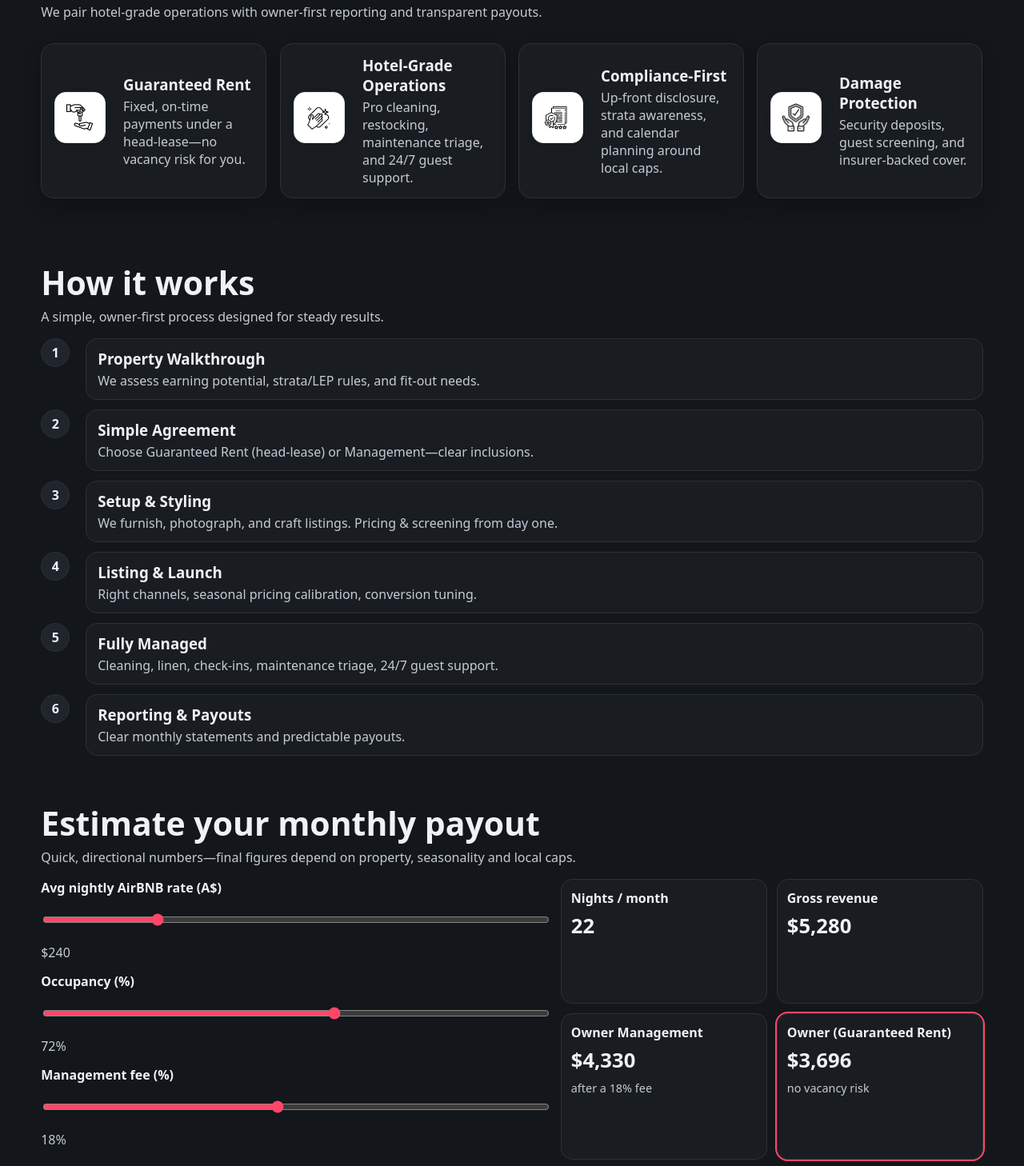
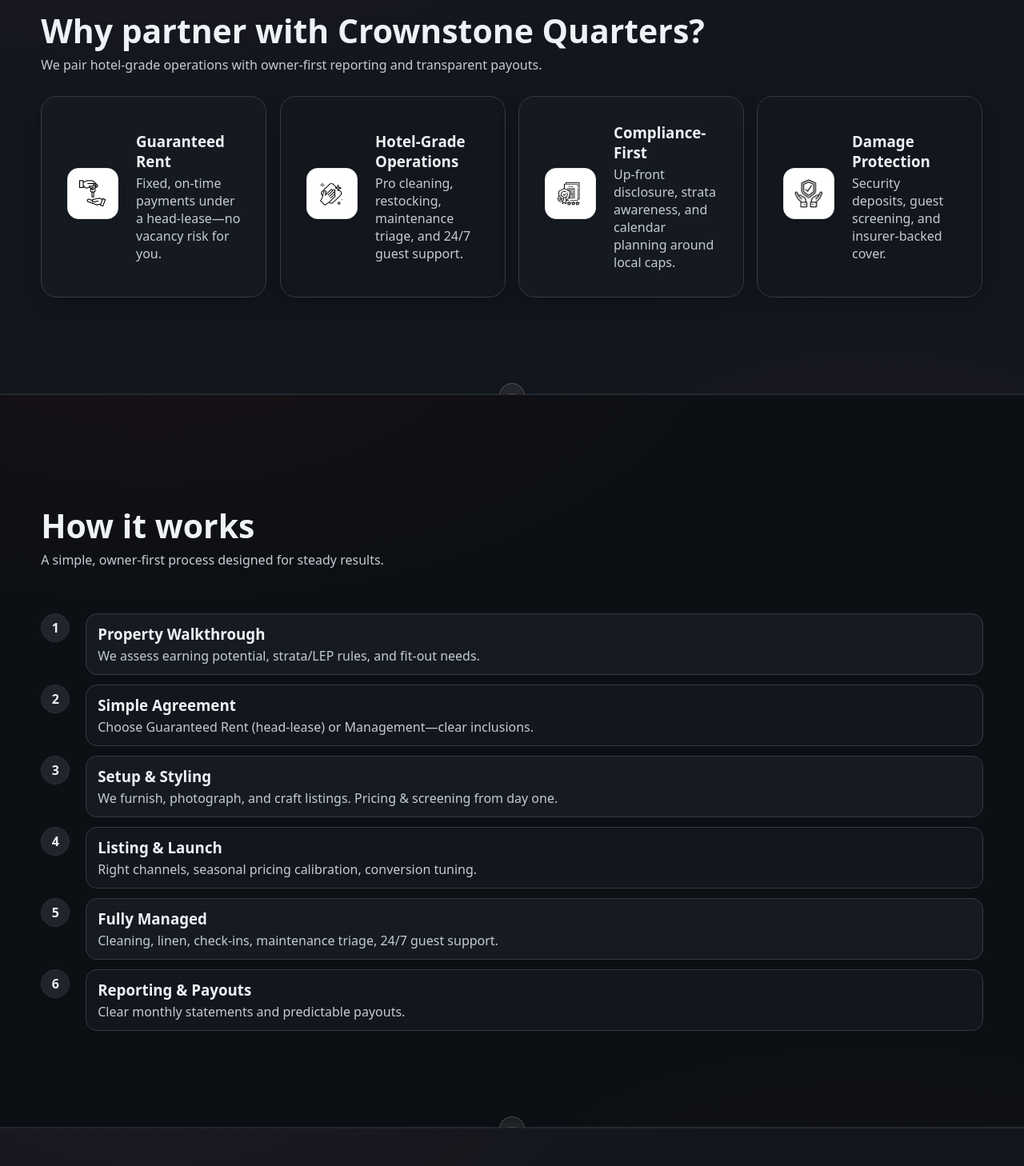
Before and after one commit to t0ny2002/my-bnb, a React (Vite) app: page / in a window 1280 px wide. Shown: the part 906-2364 px from the top of the page at 80% size. Built offline with nearby package versions, Linux system fonts and the light colour scheme.

Commit message:
Fixed spacing in home page

```diff
--- a/src/pages/Home.css
+++ b/src/pages/Home.css
@@ -342,3 +342,138 @@
     .value .card__icon { inline-size: 56px; block-size: 56px; }
     .value .card__icon img { inline-size: 34px; block-size: 34px; }
   }
+
+  /* ===== Alternating full-bleed bands + roomy spacing ===== */
+
+/* tokens for subtle dark steps */
+:root{
+    --shade-900: #0c0f13;
+    --shade-875: #10141a;
+    --shade-850: #12161d;
+    --shade-825: #151a22;
+    --band-line: #232831;
+  }
+
+  /* Make these sections generate a full-width background */
+  .value, .how, .calc, .faq {
+    position: relative;
+    isolation: isolate;                 /* keep bg behind content */
+    padding-block: clamp(72px, 8vw, 128px);
+  }
+
+  /* full-bleed bg trick while content stays container-width */
+  .value::before,
+  .how::before,
+  .calc::before,
+  .faq::before{
+    content:"";
+    position:absolute;
+    inset:0;
+    left:50%;
+    width:100vw;                         /* extend to viewport edges */
+    transform:translateX(-50%);
+    z-index:-1;
+    background: var(--band-bg, var(--shade-875));
+    box-shadow: inset 0 1px 0 var(--band-line), inset 0 -1px 0 var(--band-line);
+  }
+
+  /* Alternate the shades (hero remains untouched) */
+  .value{ --band-bg: var(--shade-850); }
+  .how  { --band-bg: var(--shade-900); }
+  .calc { --band-bg: var(--shade-850); }
+  .faq  { --band-bg: var(--shade-900); }
+
+  /* Optional: a faint vignette to add depth (remove if you prefer flat) */
+  .value::before,
+  .how::before,
+  .calc::before,
+  .faq::before{
+    background:
+      radial-gradient(1200px 600px at 15% -10%, rgba(255,70,105,.05), transparent 60%),
+      radial-gradient(900px 500px at 85% 120%, rgba(255,70,105,.035), transparent 60%),
+      var(--band-bg, var(--shade-875));
+  }
+
+  /* Section header breathing room */
+  .section-hdr{
+    margin-bottom: clamp(28px, 4.5vw, 56px);
+  }
+
+  /* Value cards: align + generous internal padding so they read well on darker bands */
+  .value .card{
+    padding: clamp(22px, 3vw, 32px);
+    border-radius: 20px;
+    border: 1px solid color-mix(in oklab, var(--band-line), #fff 10%);
+    background: #161b22;                 /* base dark */
+    box-shadow: 0 12px 26px rgba(0,0,0,.18);
+  }
+
+  /* Alternate card backgrounds very subtly for extra rhythm */
+  .value .card:nth-child(odd){  background:#151a21; }
+  .value .card:nth-child(even){ background:#12161d; }
+
+  /* Icon chip (white square) stays readable on dark bands */
+  .value .card__icon{
+    inline-size: 64px; block-size: 64px;
+    border-radius: 14px;
+    background:#fff !important;
+    border:1px solid #e6e9ef;
+    box-shadow:0 3px 10px rgba(0,0,0,.08);
+  }
+  .value .card__icon img{ inline-size:40px; block-size:40px; }
+
+  /* Timeline & calc cards can also get subtle alternation if you like */
+  .timeline__card{ background:#161b22; border:1px solid color-mix(in oklab, var(--band-line), #fff 10%); }
+  .timeline__item:nth-child(even) .timeline__card{ background:#12161d; }
+
+  .calc .kpi{ background:#161b22; border:1px solid color-mix(in oklab, var(--band-line), #fff 10%); }
+  .calc .kpi:nth-child(even){ background:#12161d; }
+
+  /* make each section a positioning context */
+.home section { position: relative; }
+
+/* the little arrow button */
+.section__scroll{
+  position: absolute;
+  left: 50%;
+  bottom: -18px;                 /* hangs across the divider */
+  transform: translateX(-50%);
+  width: 32px; height: 32px;
+  display: grid; place-items: center;
+  border-radius: 999px;
+  background: rgba(255,255,255,.07);
+  border: 1px solid rgba(255,255,255,.18);
+  color: #e6eaf0;
+  text-decoration: none;
+  font-size: 18px;               /* chevron size */
+  line-height: 1;
+  box-shadow: 0 8px 18px rgba(0,0,0,.28);
+  backdrop-filter: blur(6px);
+  z-index: 2;                    /* above section ::before bands */
+  transition: transform .18s ease, background .2s ease, border-color .2s ease;
+}
+.section__scroll:hover{
+  transform: translateX(-50%) translateY(1px);
+  background: rgba(255,255,255,.12);
+  border-color: rgba(255,255,255,.28);
+}
+
+/* give sections a little extra bottom room so the arrow doesn't overlap text */
+.value, .how, .calc, .faq { padding-bottom: calc(clamp(56px, 8vw, 120px) + 18px); }
+
+/* hide on the very last section if you ever add one by default */
+.home section:last-of-type .section__scroll{ display:none; }
+
+/* enable snapping only on the Home page */
+body.home-snap {
+    /* the viewport is the scroll container */
+    scroll-snap-type: y proximity;      /* try 'mandatory' for stronger snap */
+    scroll-behavior: smooth;
+  }
+
+  /* make each section a snap target */
+  .home > section {
+    scroll-snap-align: start;
+    /* align for fixed navbar height */
+    scroll-margin-top: var(--nav-h, 72px);
+  }
--- a/src/pages/Home.jsx
+++ b/src/pages/Home.jsx
@@ -60,6 +60,10 @@
 }
 
 export default function Home() {
+  useEffect(() => {
+    document.body.classList.add('home-snap');
+    return () => document.body.classList.remove('home-snap');
+  }, []);
   useReveal();
 
   const testimonials = useMemo(
@@ -247,6 +251,9 @@
             </article>
           ))}
         </div>
+        <a className="section__scroll" href="#how" aria-label="Next section">
+          ▾
+        </a>
       </section>
 
       {/* ================ HOW IT WORKS (TIMELINE) ================= */}
@@ -296,10 +303,18 @@
             </li>
           ))}
         </ol>
+        <a className="section__scroll" href="#calc" aria-label="Next section">
+          ▾
+        </a>
       </section>
 
       {/* ================ ROI MINI CALCULATOR ================= */}
-      <section className="calc container" data-reveal aria-labelledby="calc-h">
+      <section
+        id="calc"
+        className="calc container"
+        data-reveal
+        aria-labelledby="calc-h"
+      >
         <header className="section-hdr">
           <h2 id="calc-h">Estimate your monthly payout</h2>
           <p className="muted">
@@ -374,10 +389,13 @@
             Get a tailored appraisal
           </a>
         </div>
+        <a className="section__scroll" href="#faq" aria-label="Next section">
+          ▾
+        </a>
       </section>
 
       {/* ================ FAQ ================= */}
-      <section className="faq container" data-reveal>
+      <section id="faq" className="faq container" data-reveal>
         <header className="section-hdr">
           <h2>FAQs</h2>
         </header>
```
